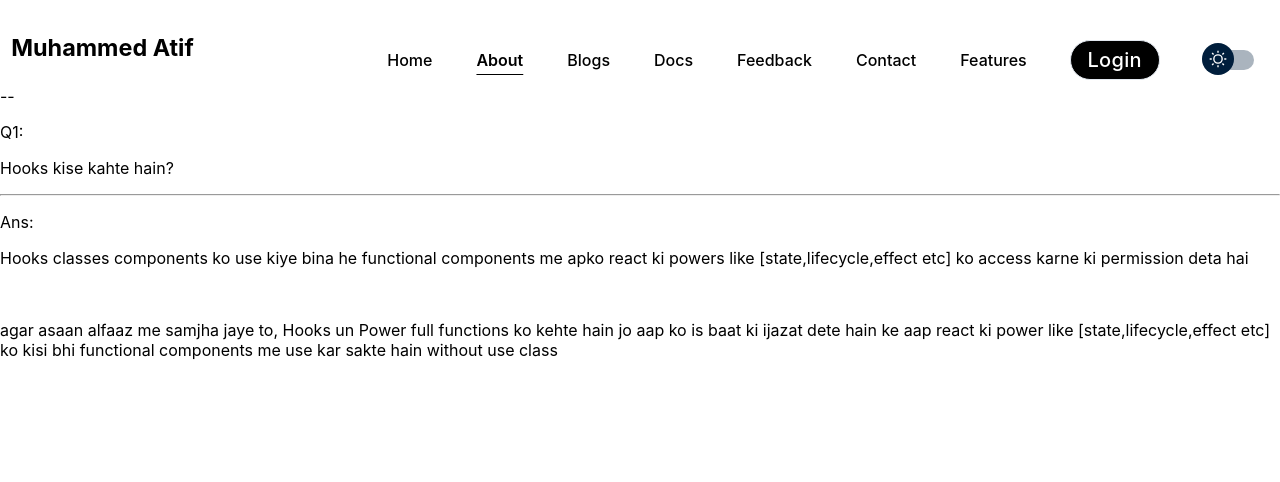
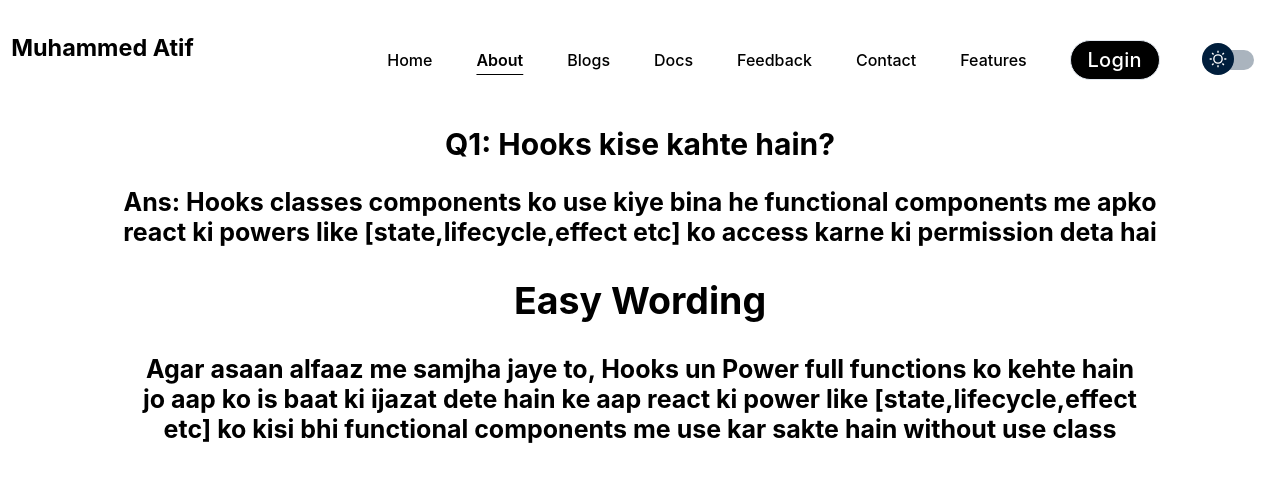
Before and after one commit to M-Atif63/React-Hooks, a React (Create React App) app: page /about in a window 1280 px wide. Shown: the top 482 px of the page. Built offline with nearby package versions, Linux system fonts and the light colour scheme.

Commit message:
feat: Enhance AboutHooks component with theming and structured content on Hooks

```diff
--- a/src/Components/Pages/AboutHooks.jsx
+++ b/src/Components/Pages/AboutHooks.jsx
@@ -12,22 +12,30 @@
 
 // export default AboutHooks
 
-import React from 'react'
+import React, { useContext } from 'react'
+import { ProjectTheme } from './ChangTheme'
 
 function AboutHooks() {
+  const { theme } = useContext(ProjectTheme)
   return (
-    <div>
-
-      --<p>Q1:</p>
-      <p>Hooks kise kahte hain?</p>
-      <hr />
-      <p>Ans:</p>
-      <p>Hooks classes components ko use kiye bina he functional components me apko react ki powers like [state,lifecycle,effect etc] ko
-        access karne ki permission deta hai</p>
-        <br />
-      <p>agar asaan alfaaz me samjha jaye to, Hooks un Power full functions ko kehte hain jo aap ko is baat ki ijazat dete hain ke aap
-        react ki power like [state,lifecycle,effect etc] ko kisi bhi functional components me use kar sakte hain without use class</p>
-    </div>
+    <div style={{
+      background: theme === 'light' ? 'white' : '#222',
+      color: theme === 'light' ? 'black' : 'white',
+      width:'100%',
+      height:'100vh',
+      padding:'0px',
+      margin:'0px',
+      textAlign:'center',
+      paddingTop:'40px'
+    }}>
+      <div>
+        <h3 style={{ fontSize: '30px',margin:'0px' }}>Q1: <span>Hooks kise kahte hain?</span></h3>
+        <h3 style={{ fontSize: '25px' }}>Ans: <span>Hooks classes components ko use kiye bina he functional components me apko <br /> react ki powers like [state,lifecycle,effect etc] ko
+          access karne ki permission deta hai</span></h3>
+        <h3 style={{ fontSize: '25px' }}><h2>Easy Wording</h2>Agar asaan alfaaz me samjha jaye to, Hooks un Power full functions ko kehte hain<br />
+          jo aap ko is baat ki ijazat dete hain ke aap react ki power like [state,lifecycle,effect<br /> etc] ko kisi bhi functional components me use kar sakte hain without use class</h3>
+      </div>
+     </div>
   )
 }
 
```
